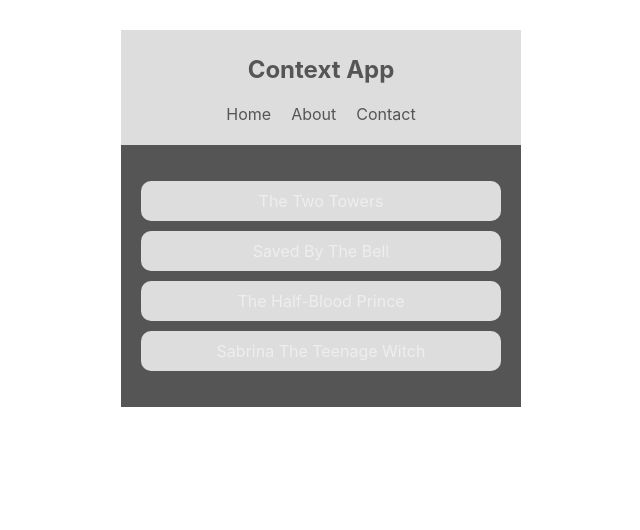
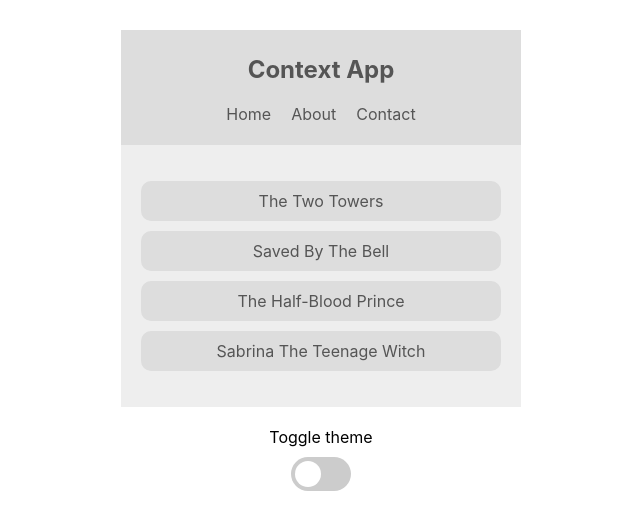
Before and after one commit to jillo-abdullahi/react-context-hooks, a React (Create React App) app: page / in a window 1280 px wide. Shown: the top 530 px of the page, without its empty margins (319-959 px from the left). Built offline with nearby package versions, Linux system fonts and the light colour scheme.

Commit message:
add theme toggle button

```diff
--- a/src/App.js
+++ b/src/App.js
@@ -2,6 +2,7 @@
 import Navbar from './components/Navbar';
 import BookList from './components/BookList';
 import ThemeContextProvider from './contexts/ThemeContext';
+import ThemeToggle from './components/ThemeToggle';
 
 
 function App() {
@@ -10,6 +11,7 @@
       <ThemeContextProvider>
         <Navbar />
         <BookList />
+        <ThemeToggle />
       </ThemeContextProvider>
     </div>
   );
--- a/src/components/BookList.js
+++ b/src/components/BookList.js
@@ -9,7 +9,7 @@
         const { isLightTheme, light, dark } = this.context;
         const theme = isLightTheme ? light : dark;
         return (
-            <div className="book-list" style={{ background: theme.syntax, color: theme.bg }}>
+            <div className="book-list" style={{ background: theme.bg, color: theme.syntax }}>
                 <ul>
                     <li style={{ background: theme.ui}}>The Two Towers </li>
                     <li style={{ background: theme.ui}}>Saved By The Bell </li>
--- a/src/components/Navbar.js
+++ b/src/components/Navbar.js
@@ -3,12 +3,12 @@
 
 export default class Navbar extends Component {
 
-    static contextType = ThemeContext;
     render() {
-        const { isLightTheme, light, dark } = this.context;
-        const theme = isLightTheme ? light : dark;
-
         return (
+            <ThemeContext.Consumer>{context => {
+                const { isLightTheme, light, dark } = context;
+                const theme = isLightTheme ? light : dark;
+            return (
                 <nav style={{ background: theme.ui, color: theme.syntax}}>
                     <h1>Context App</h1>
                     <ul>
@@ -17,6 +17,9 @@
                         <li>Contact</li>
                     </ul>
                 </nav>
+            )
+            }}</ThemeContext.Consumer>
+
         )
     }
 }
--- /dev/null
+++ b/src/components/ThemeToggle.js
@@ -0,0 +1,21 @@
+import React, { Component } from 'react';
+import { ThemeContext } from '../contexts/ThemeContext';
+
+export default class ThemeToggle extends Component {
+
+    static contextType = ThemeContext;
+    render() {
+        const { toggleTheme } = this.context;
+        return (
+            <div>
+                <div style={{"margin-bottom": "10px"}}>Toggle theme</div>
+                <div>
+                    <label className="switch" >
+                        <input type="checkbox" onClick={toggleTheme} />
+                        <span className="slider round"></span>
+                    </label>
+                </div>
+            </div>
+        )
+    }
+}
--- a/src/contexts/ThemeContext.js
+++ b/src/contexts/ThemeContext.js
@@ -5,20 +5,18 @@
 class ThemeContextProvider extends Component {
     state = {
         isLightTheme: true,
-        light: {
-            syntax: '#555',
-            ui: '#ddd',
-            bg: '#eee'
-        },
-        dark: {
-            syntax: '#000',
-            ui: '#333',
-            bg: '#555'
-        }
+        light: { syntax: '#555', ui: '#ddd', bg: '#eee'},
+        dark: { syntax: '#ddd', ui: '#333', bg: '#555' }
+     }
+
+     toggleTheme = () => {
+         this.setState({
+            isLightTheme: !this.state.isLightTheme
+         });
      }
     render() {
         return (
-            <ThemeContext.Provider value={{ ...this.state }}>
+            <ThemeContext.Provider value={{ ...this.state, toggleTheme: this.toggleTheme }}>
                 { this.props.children }
             </ThemeContext.Provider>
         );
--- a/src/index.css
+++ b/src/index.css
@@ -36,3 +36,70 @@
   margin: 10px auto;
   border-radius: 10px;
 }
+
+/* Theme slider  */
+.switch {
+  position: relative;
+  display: inline-block;
+  width: 60px;
+  height: 34px;
+}
+.switch {
+  position: relative;
+  display: inline-block;
+  width: 60px;
+  height: 34px;
+}
+
+.switch input {
+  opacity: 0;
+  width: 0;
+  height: 0;
+}
+
+.slider {
+  position: absolute;
+  cursor: pointer;
+  top: 0;
+  left: 0;
+  right: 0;
+  bottom: 0;
+  background-color: #ccc;
+  -webkit-transition: .4s;
+  transition: .4s;
+}
+
+.slider:before {
+  position: absolute;
+  content: "";
+  height: 26px;
+  width: 26px;
+  left: 4px;
+  bottom: 4px;
+  background-color: white;
+  -webkit-transition: .4s;
+  transition: .4s;
+}
+
+input:checked + .slider {
+  background-color: #555;
+}
+
+input:focus + .slider {
+  box-shadow: 0 0 1px #555;
+}
+
+input:checked + .slider:before {
+  -webkit-transform: translateX(26px);
+  -ms-transform: translateX(26px);
+  transform: translateX(26px);
+}
+
+/* Rounded sliders */
+.slider.round {
+  border-radius: 34px;
+}
+
+.slider.round:before {
+  border-radius: 50%;
+}
```
